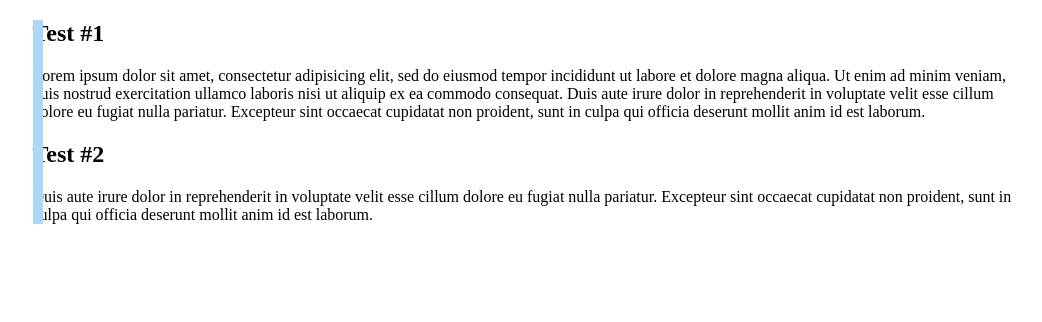
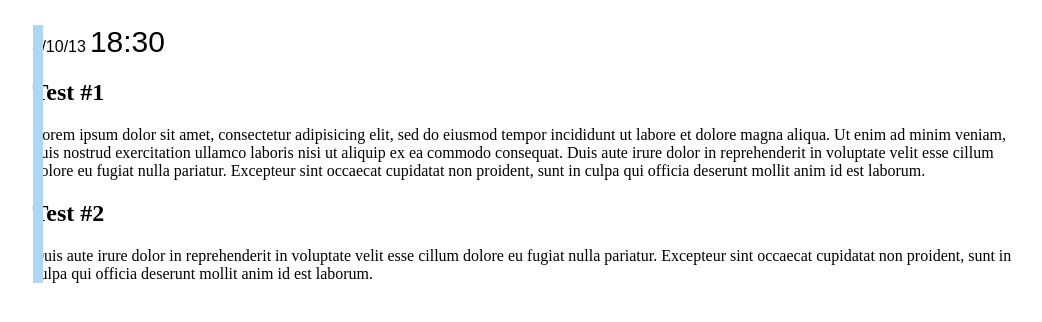
Before and after one commit to pairof9s/1.3-vertical-timeline, a plain HTML site: page index.html in a window 1280 px wide. Shown: the whole page, without its empty margins (109-1151 px from the left). Drawn offline with Linux system fonts and the light colour scheme.

Commit message:
updated files

```diff
--- a/index.html
+++ b/index.html
@@ -4,6 +4,7 @@
     <meta charset="utf-8">
     <title>D9 1.3 Vert Timeline</title>
     <link rel="stylesheet" href="styles.css">
+    <link rel="stylesheet" href="//fonts.googleapis.com/css?family=Open+Sans:300,400,600,700&amp;lang=en" />
   </head>
   <body>
 
@@ -11,8 +12,8 @@
       <ul class="timeline">
         <li>
           <time class="timeline-time">
-            <span></span>
-            <span></span>
+            <span class="date">4/10/13</span>
+            <span class="clock">18:30</span>
           </time>
           <div class="timeline-icon"></div>
           <div class="content">
--- a/styles.css
+++ b/styles.css
@@ -4,7 +4,7 @@ html {
 
 body {
   padding: 0;
-  margin: 0;
+  margin: 25px 0;
   box-sizing: border-box;
 }
 
@@ -22,5 +22,19 @@ body {
   top: 0;
   bottom: 0;
   width: 10px;
+  border: 8px;
+  border-color: #AED7F5;
   background-color: #AED7F5;
 }
+
+.clock {
+  font-family: Arial, sans-serif, Helvetica;
+  font-size: 30px;
+  font-weight: 400;
+}
+
+.date {
+  font-family: sans-serif;
+  font-size: 16px;
+  font-weight: 300;
+}
```
Also changed, not shown: assets/computer.png (added), assets/phone.png (added).
